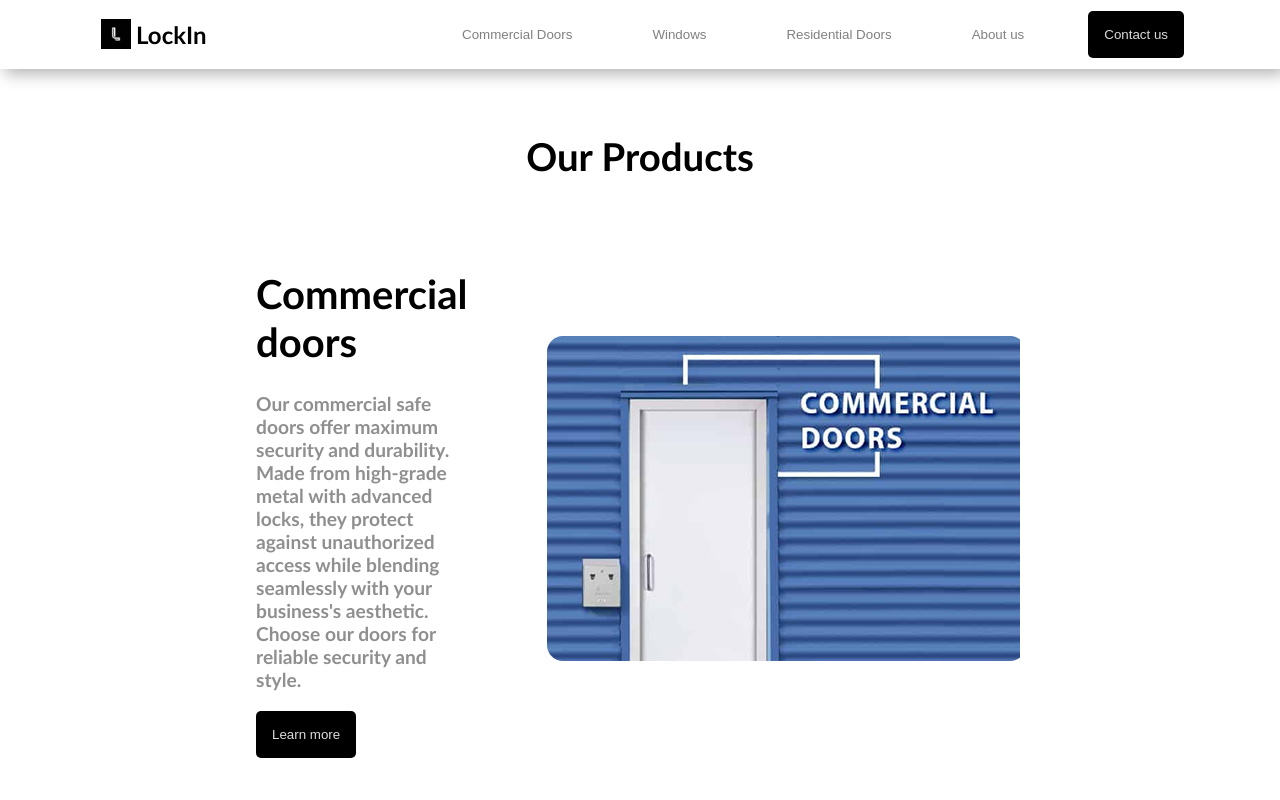
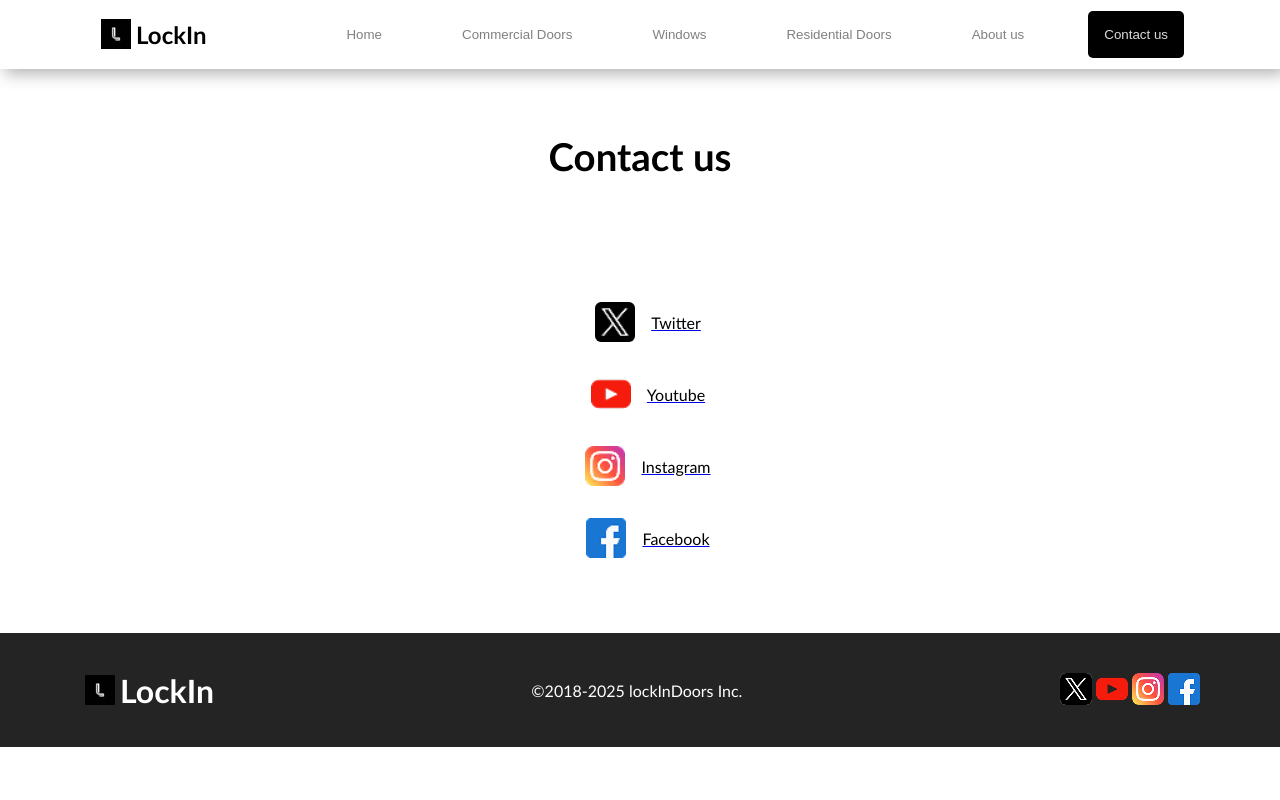
Before and after one commit to Dharsan-MB/LockIn-Doors, a plain HTML site: page about.html in a window 1280 px wide. Shown: the top 800 px of the page. Drawn offline with Linux system fonts and the light colour scheme.

Commit message:
completed all the pages

```diff
--- a/about.html
+++ b/about.html
@@ -14,6 +14,7 @@
             <h1 onclick="window.location.href='index.html'">LockIn</h1>
         </div>
         <div class="nav-right">
+            <button onclick="location.href='./index.html'">Home</button>
             <button onclick="location.href='./comm.html'">Commercial Doors</button>
             <button onclick="location.href='./window.html'">Windows</button>
             <button onclick="location.href='./resdoors.html'">Residential Doors</button>
@@ -22,44 +23,44 @@
         </div>
     </nav>
 
-<!-- Our Procucts -->
-      <div class="products">
+    <!-- Socials -->
+    <div>
+        <div class="our-products">
+            <h1>Contact us</h1>
+        </div>
+        <div class="contact-us-socials">
 
-        <div class="our-products">
-            <h1>Our Products</h1>
+            <a href="https://x.com/rollupdoorbylmi">
+            <div class="socials">
+            <img h id="x" src="./image 5.png" alt="">
+                <p>Twitter </p>
             </div>
+            </a>
 
-        <div class="pro-card">
-            <div>
-                <h1>Commercial doors</h1>
-                <p>Our commercial safe doors offer maximum security and durability. Made from high-grade metal with advanced locks, they protect against unauthorized access while blending seamlessly with your business's aesthetic. Choose our doors for reliable security and style.</p>
-                <button id="black-button">Learn more</button>
+
+            <a href="https://www.youtube.com/results?search_query=metal+doors">
+            <div class="socials">
+                <img src="./image 2.png" alt="">
+                <p>Youtube</p>
             </div>
-            <div>
-                <img src="./door.png" alt="">
+        </a>
+
+
+        <a href="https://www.instagram.com/metaldoors90s/">
+            <div class="socials">
+                <img src="./image 3.png" alt="">
+                <p>Instagram</p>
             </div>
+        </a>
+
+
+        <a href="https://www.facebook.com/login/?next=https%3A%2F%2Fwww.facebook.com%2Fgroups%2F3197624370304019">
+            <div class="socials">
+                <img src="./image 4.png" alt="">
+                <p>Facebook</p>
             </div>
+        </a>
 
-        <div class="pro-card">
-            <div>
-                <img src="./window.png" alt="">
-            </div>
-            <div>
-                <h1>Metal Windows</h1>
-                <p>Our safe metal windows offer top-notch security and modern design. Built with high-quality materials and reinforced frames, they provide robust protection and meet stringent safety standards. Choose our windows for a secure and stylish solution.</p>
-                <button id="black-button">Learn more</button>
-            </div>
-        </div>
-
-        <div class="pro-card">
-            <div>
-                <h1>Residential doors</h1>
-                <p>Our residential safe metal doors provide top-notch security and stylish design. Made from high-quality materials with advanced locks, they offer durability and resistance to unauthorized entry. Available in various designs and finishes, our doors enhance your home's security and aesthetic appeal.</p>
-                <button id="black-button">Learn more</button>
-            </div>
-            <div>
-                <img src="./doorres.png" alt="">
-            </div>
         </div>
     </div>
 
--- a/styles.css
+++ b/styles.css
@@ -278,3 +278,40 @@ h1{
     background-color: white;
     border-radius: 6px;
 }
+
+.contact-us-socials{
+    display: flex;
+    flex-direction: column;
+    align-items: center;
+    justify-content: center;
+    padding: 3.7rem;
+
+}
+
+.socials{
+    display: flex;
+    justify-content: center;
+    align-items: center;
+
+}
+
+.socials img{
+    width: 40px;
+    height: 40px;
+    margin: 1rem;
+}
+
+.socials p {
+  text-decoration: none;
+  color: rgb(0, 0, 0);
+}
+
+.socials p:visited {
+      text-decoration: none;
+        color: rgb(0, 0, 0);
+}
+
+.socials p:hover {
+      text-decoration: none;
+     color: gray;
+}
```
Also changed, not shown: comm.html (+1 -0 lines), contact.html (+11 -13 lines), index.html (+1 -0 lines), resdoors.html (+14 -13 lines), window.html (+1 -0 lines), public/about.jpg (added), public/mission.jpg (added), public/mod.png (added), public/patio.png (added), public/vision.jpg (added), public/woodmetaldoors.png (added). Lines whose indentation alone changed are shown as unchanged.
